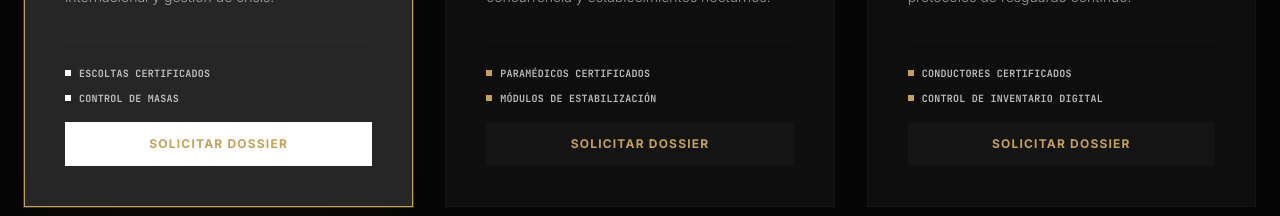
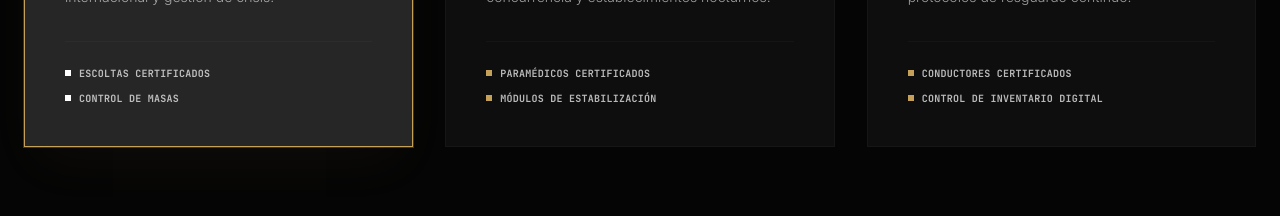
Before and after one commit to Davidlugl/Black---Red, a React (Vite) app: page / in a window 1280 px wide. Shown: the part 2560-2776 px from the top of the page. Built offline with nearby package versions, Linux system fonts and the light colour scheme.

Commit message:
feat: add ServicesCalculator component for browsing service details and requesting consultations

```diff
--- a/src/components/ServicesCalculator.tsx
+++ b/src/components/ServicesCalculator.tsx
@@ -91,7 +91,7 @@ export default function ServicesCalculator({ onPreFillRequest }: ServicesCalcula
                   </div>
                 </div>
 
-                {/* Bullets List and Quote Trigger */}
+                {/* Bullets List */}
                 <div className="mt-8 pt-6 border-t border-brand-outline-variant/35 space-y-4">
                   <ul className="space-y-2.5">
                     {service.features.slice(0, 2).map((feature, idx) => (
@@ -101,20 +101,6 @@ export default function ServicesCalculator({ onPreFillRequest }: ServicesCalcula
                       </li>
                     ))}
                   </ul>
-
-                  <button
-                    onClick={(e) => {
-                      e.stopPropagation();
-                      setSelectedService(service);
-                    }}
-                    className={`w-full py-3.5 px-4 font-sans text-xs uppercase font-extrabold tracking-widest text-center transition-all ${
-                      isFeatured
-                        ? 'bg-white text-brand-red hover:bg-brand-red hover:text-white'
-                        : 'bg-brand-low hover:bg-brand-red hover:text-white text-brand-primary'
-                    }`}
-                  >
-                    Solicitar Dossier
-                  </button>
                 </div>
               </div>
             );
```
